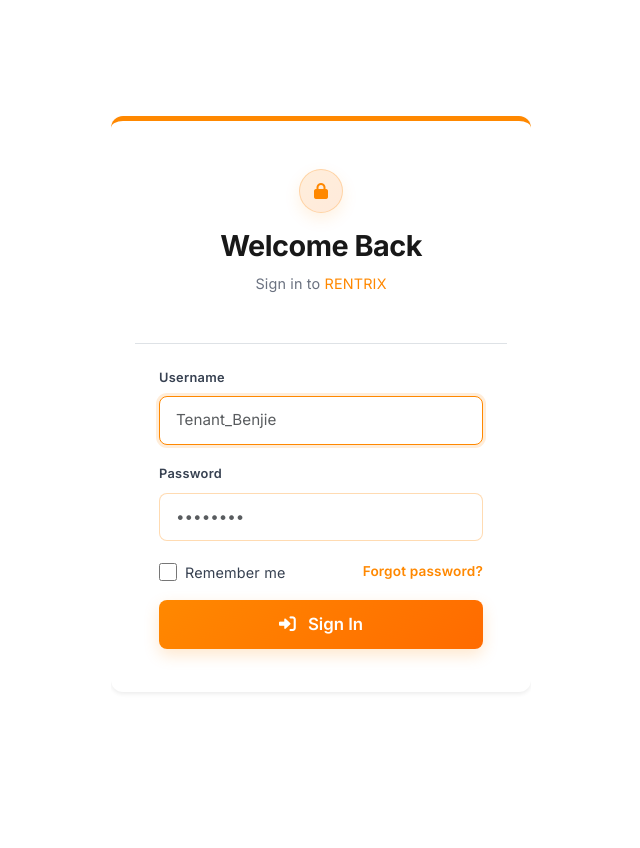
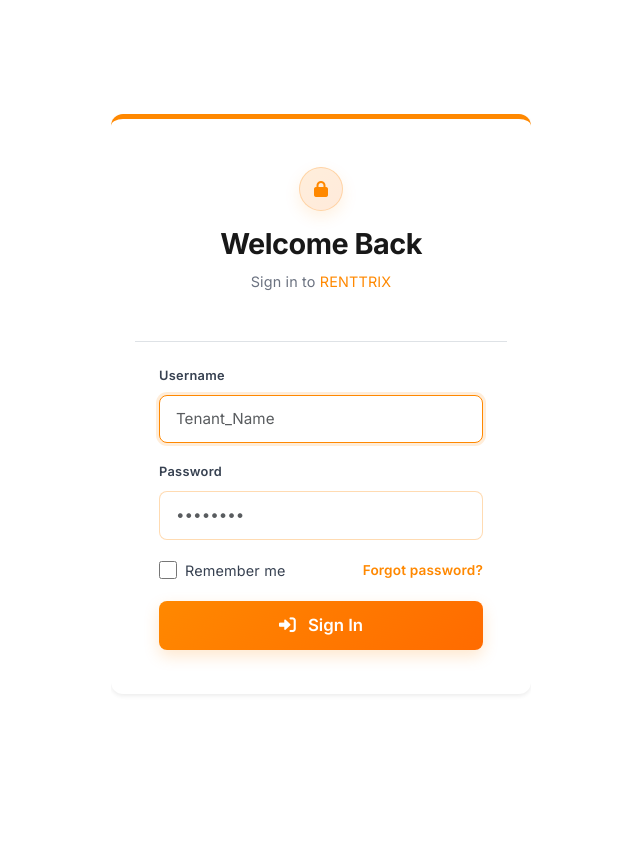
Before and after one commit to benjaminparinas-tech/RENTTRIX, a Django app: page /accounts/login/ in a window 1280 px wide. Shown: the whole page, without its empty margins (319-959 px from the left). Run offline with Django 5.2, Linux system fonts and the light colour scheme; parts of the project's set-up code (start-up, migrations or seed data) failed here and were passed over; some libraries are stand-ins or nearby versions.

Commit message:
Update login.html

```diff
--- a/templates/account/login.html
+++ b/templates/account/login.html
@@ -16,7 +16,7 @@
                         <i class="fas fa-lock icon-accent"></i>
                     </div>
                     <h1>Welcome Back</h1>
-                    <p>Sign in to <span class="auth-accent">RENTRIX</span></p>
+                    <p>Sign in to <span class="auth-accent">RENTTRIX</span></p>
                 </div>
             </div>
             <div class="card-body p-4">
@@ -25,7 +25,7 @@
 
                     <div class="form-group-minimal">
                         <label for="id_login">Username</label>
-                        <input type="text" name="login" id="id_login" class="form-control" placeholder="Tenant_Benjie" required autofocus>
+                        <input type="text" name="login" id="id_login" class="form-control" placeholder="Tenant_Name" required autofocus>
                     </div>
 
                     <div class="form-group-minimal">
@@ -39,6 +39,12 @@
                             <span>Remember me</span>
                         </label>
                         <a href="{% url 'account_reset_password' %}" class="auth-link">Forgot password?</a>
+                    </div>
+
+                    <div class="form-group-minimal">
+                        {% if form.non_field_errors %}
+                        <span class="text-danger">Incorrect credentials, please try again!</span>
+                        {% endif %}
                     </div>
 
                     {% if redirect_field_value %}
```
